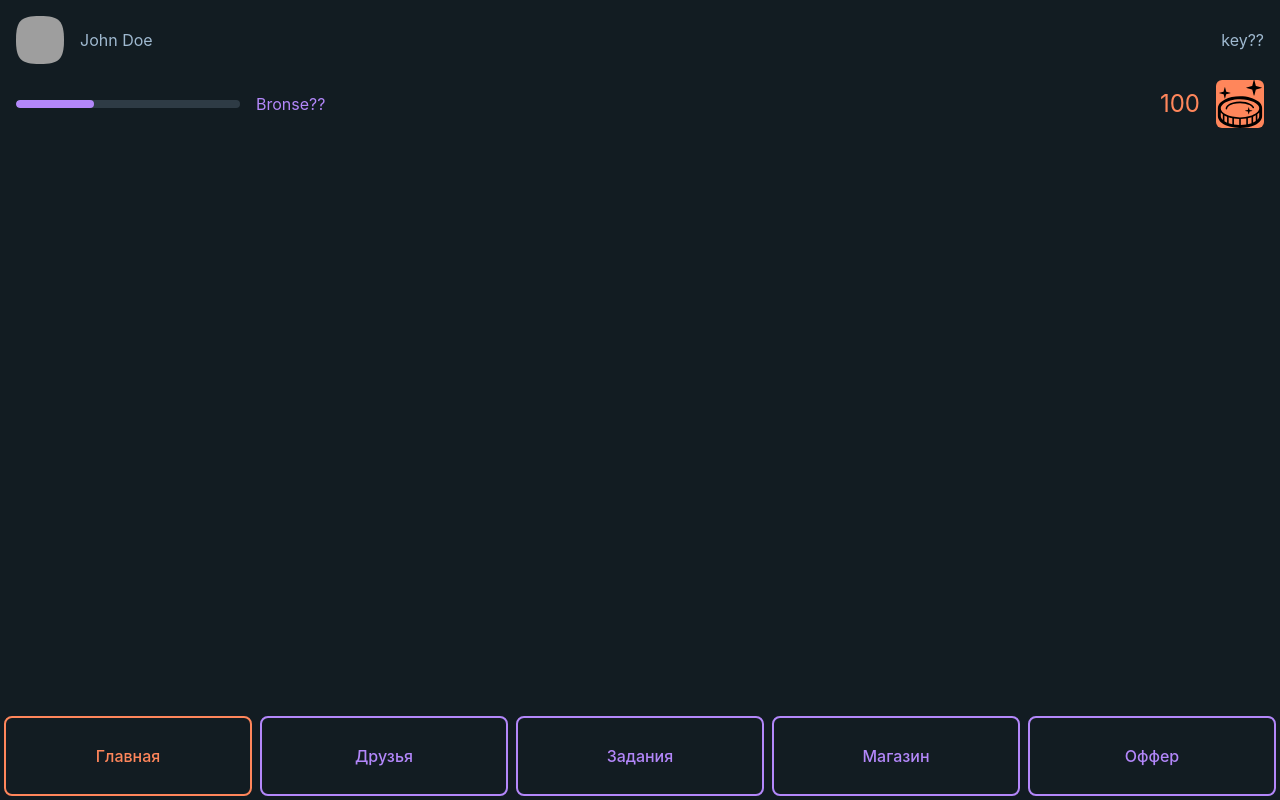
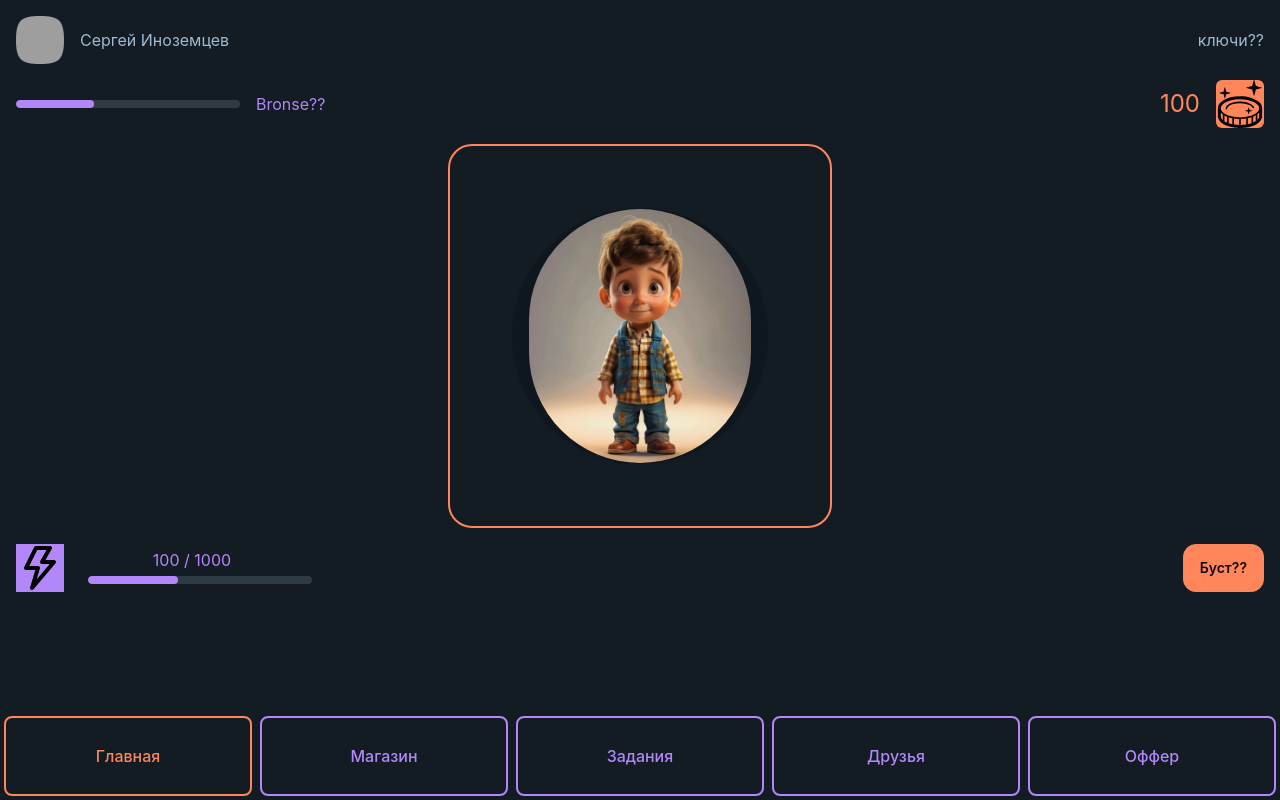
Before and after one commit to officefish/windows_taps, a React (Vite) app: page / in a window 1280 px wide. Built offline with nearby package versions, Linux system fonts and the light colour scheme; no server answers; grey boxes are pictures that could not be loaded.

Commit message:
shop progress

```diff
--- /dev/null
+++ b/src/components/card.tsx
@@ -0,0 +1,46 @@
+import { IShopCard } from "@/types"
+import { FC } from "react"
+
+
+
+interface IShopCardProps {
+    data: IShopCard
+}
+
+const ShopCard:FC<IShopCardProps> = (props) => {
+    const {
+        saled,
+        blocked,
+        income,
+        title,
+        price,
+        imgUrl,
+        dependency
+    } = props.data
+    return (
+        <div className={`card
+        ${saled ? 'image-scaled' : 'image-full'} w-full p-2 z-0`}>
+            <figure>
+                <img
+                    src={imgUrl}
+                    alt="Shoes" />
+            </figure>
+            <div className={`card-body`}>
+                <div className="card-actions justify-end">
+                {blocked
+                    ? <div className="btn btn-error btn-disabled">Недоступно</div>
+                        : saled
+                            ? null
+                            : <div className="btn btn-primary">Купить</div>
+                }
+                </div>
+                    <h2 className="card-title">{title}!</h2>
+                    <p>Пассивный доход: {income}</p>
+                    <p>Цена: {price}</p>
+                    {blocked &&dependency && <p className="text-xs">Требуется: {dependency.title}, уровень: {dependency.level}</p>}
+                </div>
+        </div>
+    )
+}
+
+export default ShopCard
--- a/src/layout/nav.tsx
+++ b/src/layout/nav.tsx
@@ -7,11 +7,11 @@ const Navigation: FC = () => {
 
   const { page } = useSiteStore()
 
-    return <div className="w-full grid grid-cols-5">
+    return <div className="w-full grid grid-cols-5 bg-base-100 z-50">
       <NavButton selected={page === Page.HOME} to={'/'} title={'Главная'}/>
+      <NavButton selected={page === Page.SHOP} to={'/shop'} title={'Магазин'}/>
+      <NavButton selected={page === Page.TASKS} to={'/tasks'} title={'Задания'}/>
       <NavButton selected={page === Page.FRIENDS} to={'/friends'} title={'Друзья'}/>
-      <NavButton selected={page === Page.TASKS} to={'/tasks'} title={'Задания'}/>
-      <NavButton selected={page === Page.SHOP} to={'/shop'} title={'Магазин'}/>
       <NavButton selected={page === Page.OFFER} to={'/offer'} title={'Оффер'}/>
     </div>
 }
--- a/src/pages/home.tsx
+++ b/src/pages/home.tsx
@@ -3,7 +3,7 @@ import UserEnergy from "@/components/user.energy";
 import UserMin from "@/components/user.min";
 import { useSiteStore } from "@/providers/store";
 import { Page } from "@/types";
-import { FC, useEffect } from "react";
+import { FC, SyntheticEvent, useEffect, useState } from "react";
 
 const Home: FC = () => {
 
@@ -14,10 +14,20 @@ const Home: FC = () => {
   }, [setPage])
 
   const user = {
-    name: 'John Doe',
+    name: 'Сергей Иноземцев',
     photoUrl: 'https://img.daisyui.com/images/stock/photo-1534528741775-53994a69daeb.webp',
   }
 
+  const [balance, setBalance] = useState(100)
+  const [energy, setEnergy] = useState(100)
+
+  const handleClick = (e: SyntheticEvent<HTMLDivElement>) => {
+    e.preventDefault()
+    setBalance(balance + 1)
+    let newEnergy = energy - 1
+    if (newEnergy < 0) newEnergy = 0
+    setEnergy(newEnergy)
+  }
 
     return (
     <div className='w-full p-4 text-left'>
@@ -26,12 +36,33 @@ const Home: FC = () => {
           <UserMin fullname={user.name}
           photoUrl={user.photoUrl} />
         </div>
-        <div className="text-right flex items-center justify-end">key??</div>
+        <div className="text-right flex items-center justify-end">ключи??</div>
         <UserEnergy level="Bronse" progress={35} />
         <div className="col-span-2 flex justify-end">
-          <UserBalance balance={100} />
+          <UserBalance balance={balance} />
         </div>
       </div>
+      <div>
+      <div className="mt-4 w-full">
+        <div className="flex items-center justify-center w-full">
+          <div className="rounded-3xl border-2 border-primary h-96 w-96 flex items-center justify-center">
+            <div className="w-64 h-64 cursor-pointer btn rounded-full" onClick={handleClick}>
+              <img className="w-full h-full rounded-full" src="clicker-3.jpg" />
+            </div>
+          </div>
+        </div>
+        <div className="mt-4 flex flex-row justify-between items-center">
+          <div className="flex flex-row gap-2 items-center">
+            <img className="w-12 h-12 bg-accent" src="./energy-svg.svg" />
+            <div className="h-full flex flex-col items-center justify-center gap-2">
+              <div className="w-full text-accent text-center">{energy} / 1000</div>
+              <progress className="progress progress-accent w-56 ml-4" value="40" max="100"></progress>
+            </div>
+          </div>
+          <div className=""><div className="btn btn-primary">Буст??</div></div>
+        </div>
+      </div>
+    </div>
    </div>)
 }
 export default Home
--- a/src/pages/shop.tsx
+++ b/src/pages/shop.tsx
@@ -1,6 +1,53 @@
+import ShopCard from "@/components/card";
 import { useSiteStore } from "@/providers/store";
-import { Page } from "@/types";
+import { IShopCard, Page } from "@/types";
 import { FC, useEffect } from "react";
+
+const url = "https://img.daisyui.com/images/stock/photo-1606107557195-0e29a4b5b4aa.webp"
+
+const cards = [
+    {
+        saled: true,
+        blocked: false,
+        income: 100,
+        title: "Ботинки",
+        price: 100,
+        imgUrl: url,
+        level: 1
+    },
+    {
+        saled: false,
+        blocked: false,
+        income: 200,
+        title: "Сумка",
+        price: 200,
+        imgUrl: url,
+        level: 1
+    },
+    {
+        saled: false,
+        blocked: false,
+        income: 200,
+        title: "Ветровка",
+        price: 200,
+        imgUrl: url,
+        level: 1
+    },
+    {
+        saled: false,
+        blocked: true,
+        income: 300,
+        title: "Шлем",
+        price: 300,
+        imgUrl: url,
+        level: 1,
+        dependency: {
+            title: "Ветровка",
+            level: 1
+        }
+    }
+
+] as IShopCard[]
 
 const Shop: FC = () => {
 
@@ -18,8 +65,16 @@ const Shop: FC = () => {
 
 
     return (
-    <div className=''>
-
-   </div>)
+    <div className="overflow-y-scroll h-screen">
+        <div>
+            <h1 className="w-full text-center">Магазин</h1>
+        </div>
+       <div className='grid grid-cols-2'>
+                {cards.map((card, index) => (
+                    <ShopCard data={card} key={index} />
+                ))}
+        </div>
+    </div>
+    )
 }
 export default Shop
```
Also changed, not shown: src/types/index.ts (+16 -0 lines), public/clicker-3.jpg (added), public/energy-svg.svg (added).
